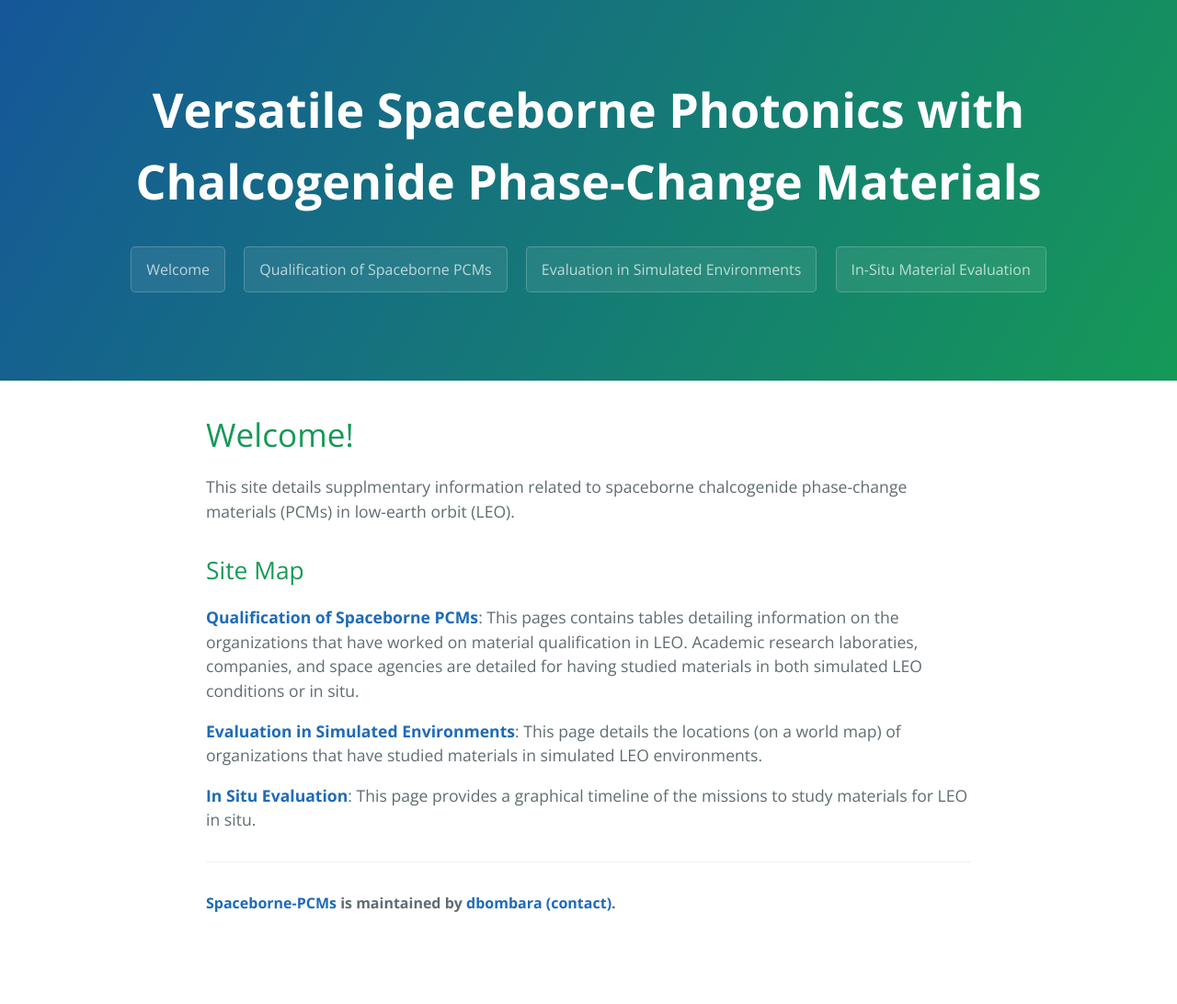
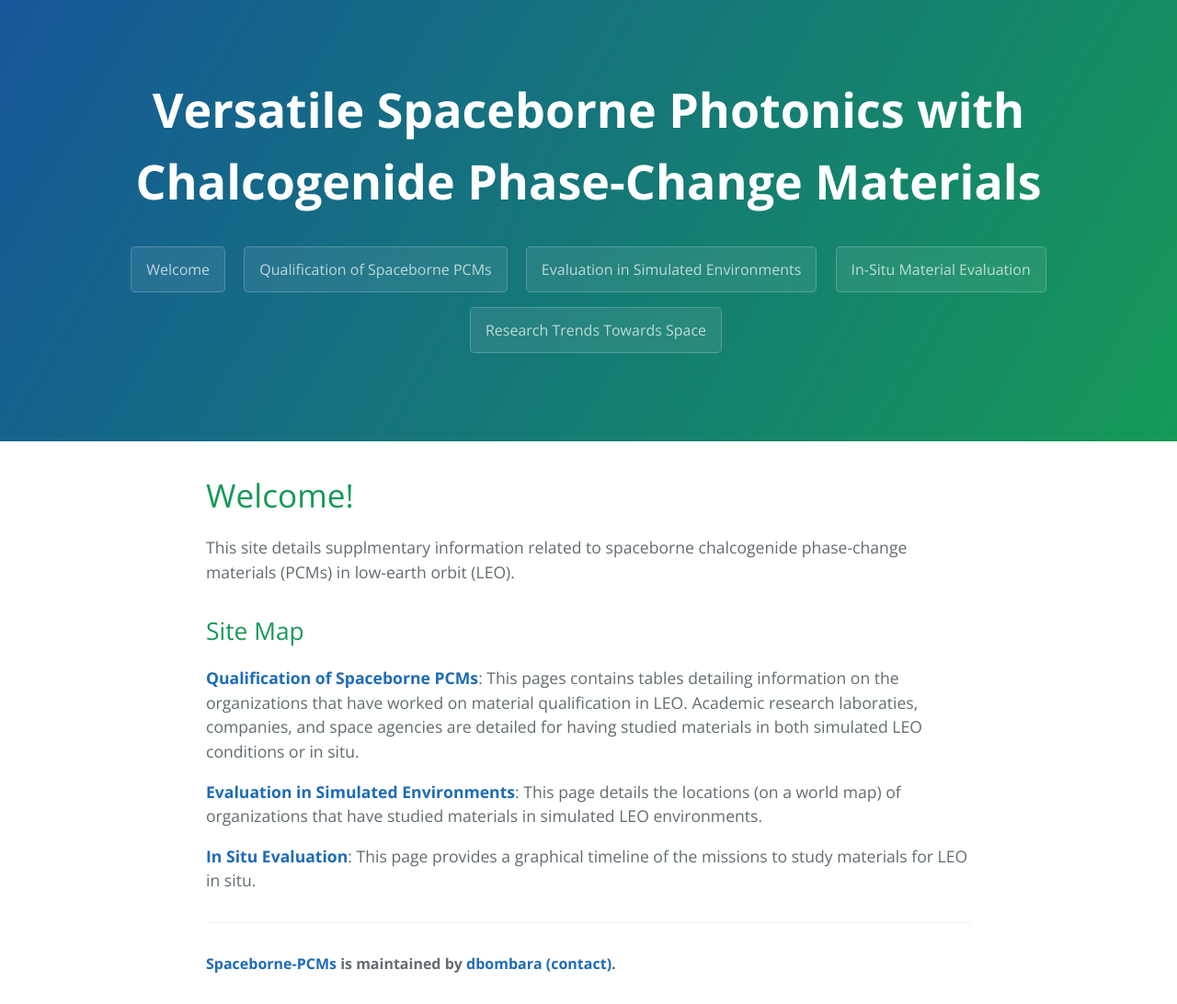
Before and after one commit to Spaceborne-PCMs/Spaceborne-PCMs.github.io, a Jekyll site: the page built from index.md, in a window 1280 px wide. Shown: the whole page at 92% size. Built offline with Jekyll 4.4.1, drawn with Linux system fonts in a browser that asks for light colours; before the commit the page ends 1026 px from its top, so only the background shows below that.

Commit message:
Update template.html

```diff
--- a/_layouts/template.html
+++ b/_layouts/template.html
@@ -21,6 +21,7 @@
       <a href="https://spaceborne-pcms.github.io/qualification" class="btn">Qualification of Spaceborne PCMs</a>
       <a href="https://spaceborne-pcms.github.io/simulatedevaluation" class="btn">Evaluation in Simulated Environments</a>
       <a href="https://spaceborne-pcms.github.io/insitu" class="btn">In-Situ Material Evaluation</a>
+      <a href="https://spaceborne-pcms.github.io/researchtrends" class="btn">Research Trends Towards Space</a>
       <!-- <a href="https://github.com/Spaceborne-PCMs/Spaceborne-PCMs.github.io" class="btn">View on GitHub</a> -->
       <!-- <a href="https://github.com/Spaceborne-PCMs/Spaceborne-PCMs.github.io/zipball/master" class="btn">Download .zip</a> -->
       <!-- <a href="https://github.com/Spaceborne-PCMs/Spaceborne-PCMs.github.io/tarball/master" class="btn">Download .tar.gz</a> -->
```
